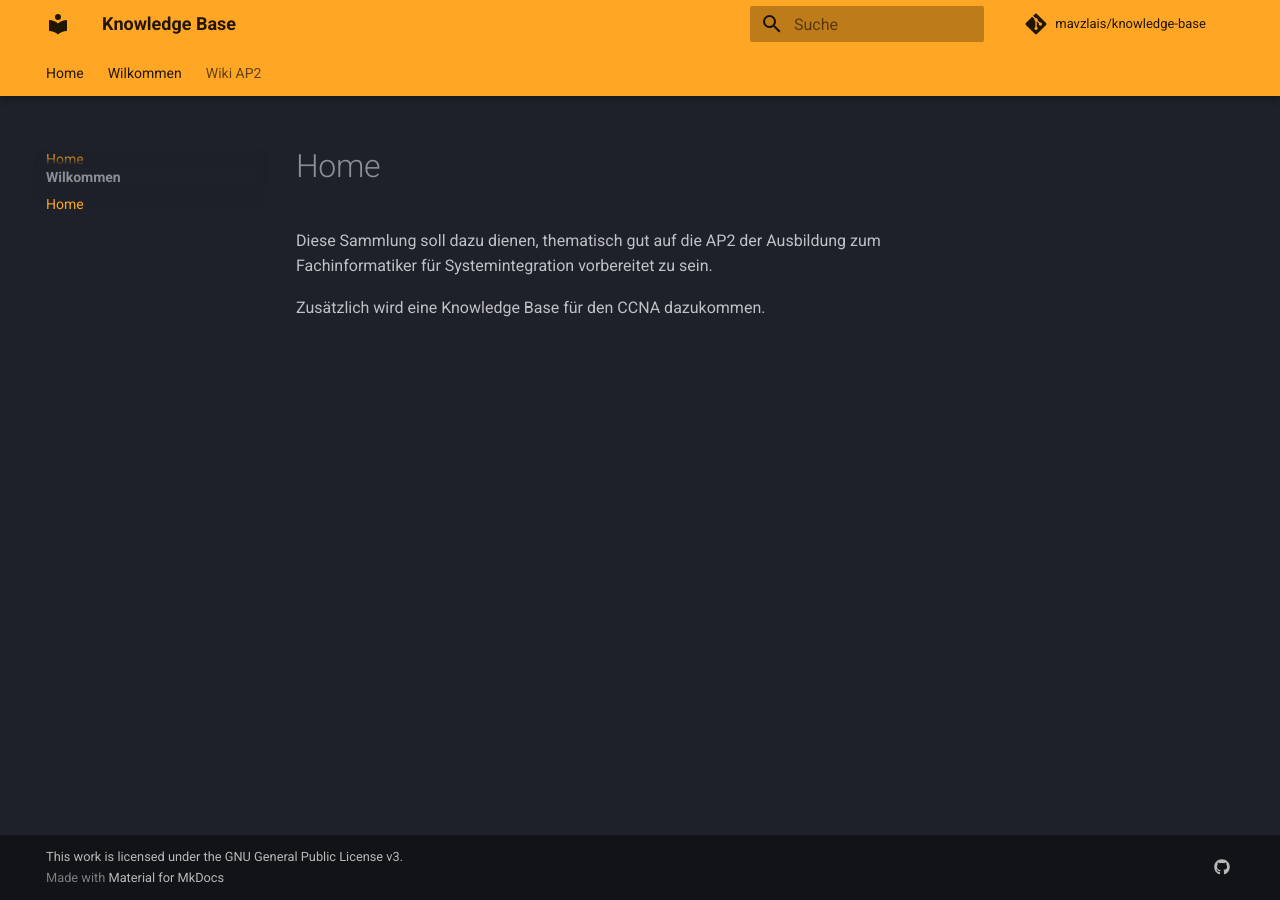
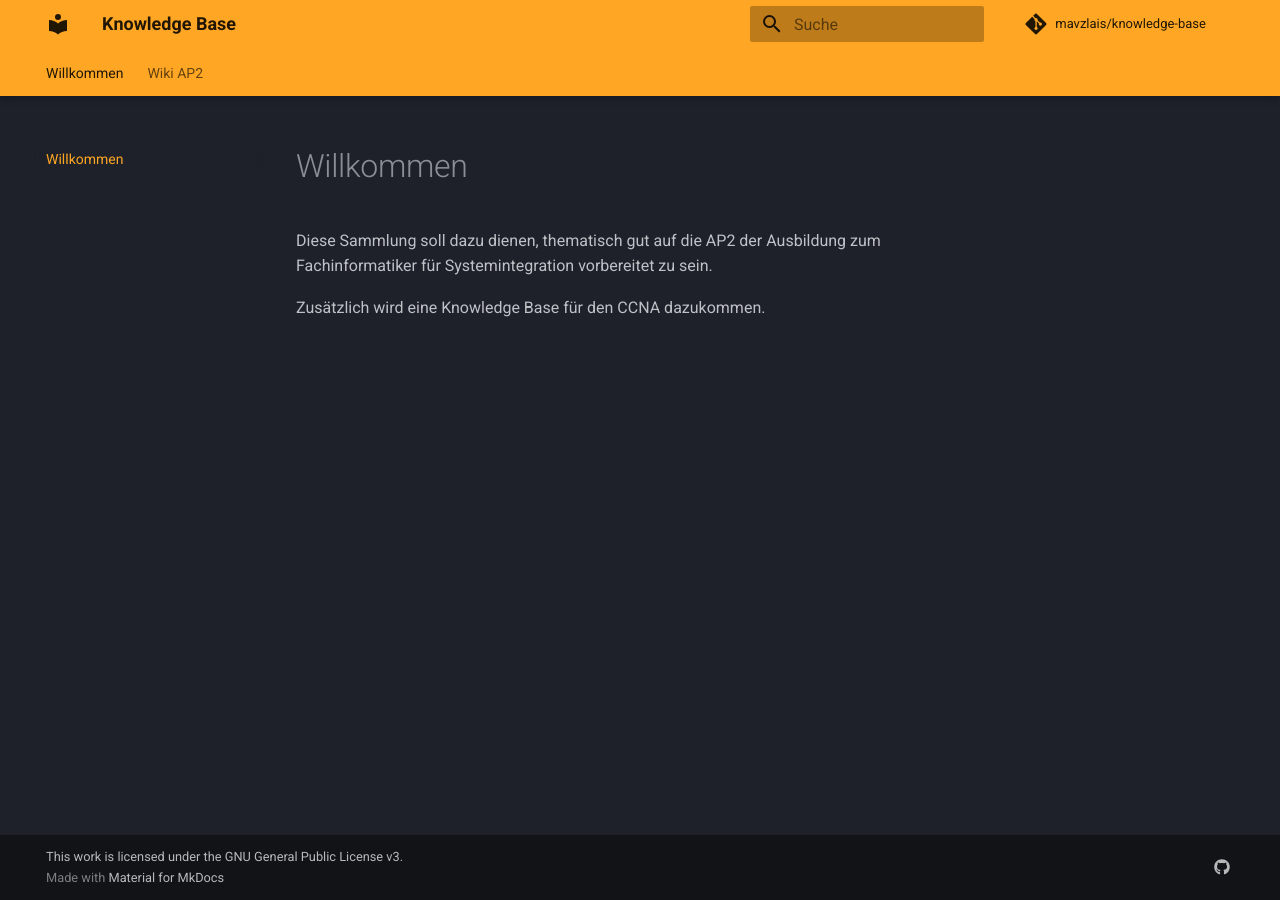
Before and after one commit to mavzlais/knowledge-base, an MkDocs documentation site: the page built from docs/index.md, in a window 1280 px wide. Built offline with MkDocs 1.6.1 and Material for MkDocs 9.7.7, drawn with Linux system fonts in a browser that asks for light colours; comment, search, counter and statistics services are not loaded; some of the changed lines change nothing that is shown.

Commit message:
07.04.2025 11:50:25, mavzlais: Editing starting page directory

```diff
--- a/mkdocs.yml
+++ b/mkdocs.yml
@@ -38,9 +38,7 @@ repo_url: https://github.com/mavzlais/knowledge-base
 repo_name: mavzlais/knowledge-base
 
 nav:
-  - Home: 01_willkommen/index.md
-  - Wilkommen:
-    - Inhalt:  01_willkommen/index.md
+  - Willkommen: index.md
 
   - Wiki AP2:
     - Inhalt: 02_wiki_ap2/index.md
```
Also changed, not shown: docs/index.md (renamed from docs/01_willkommen/index.md).
